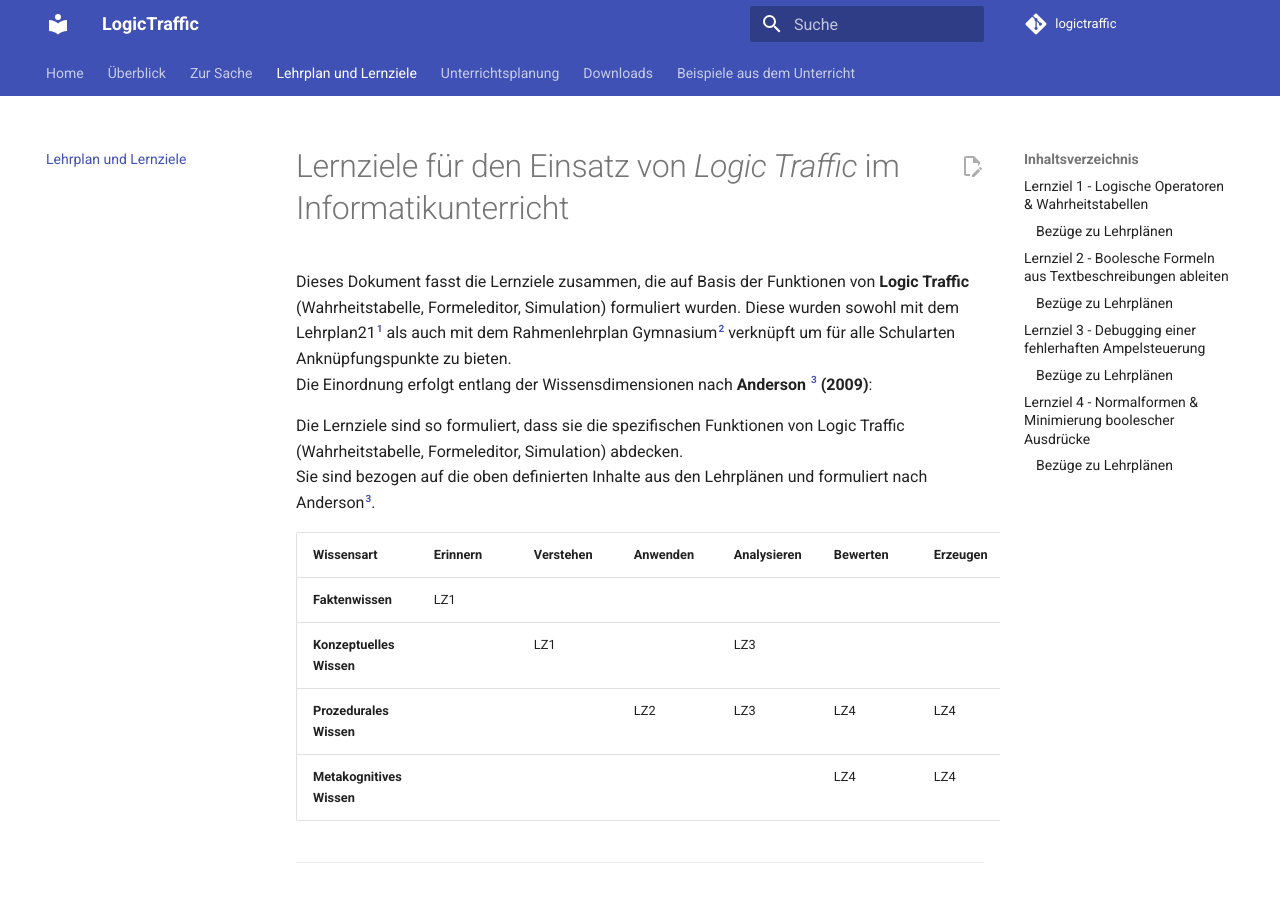
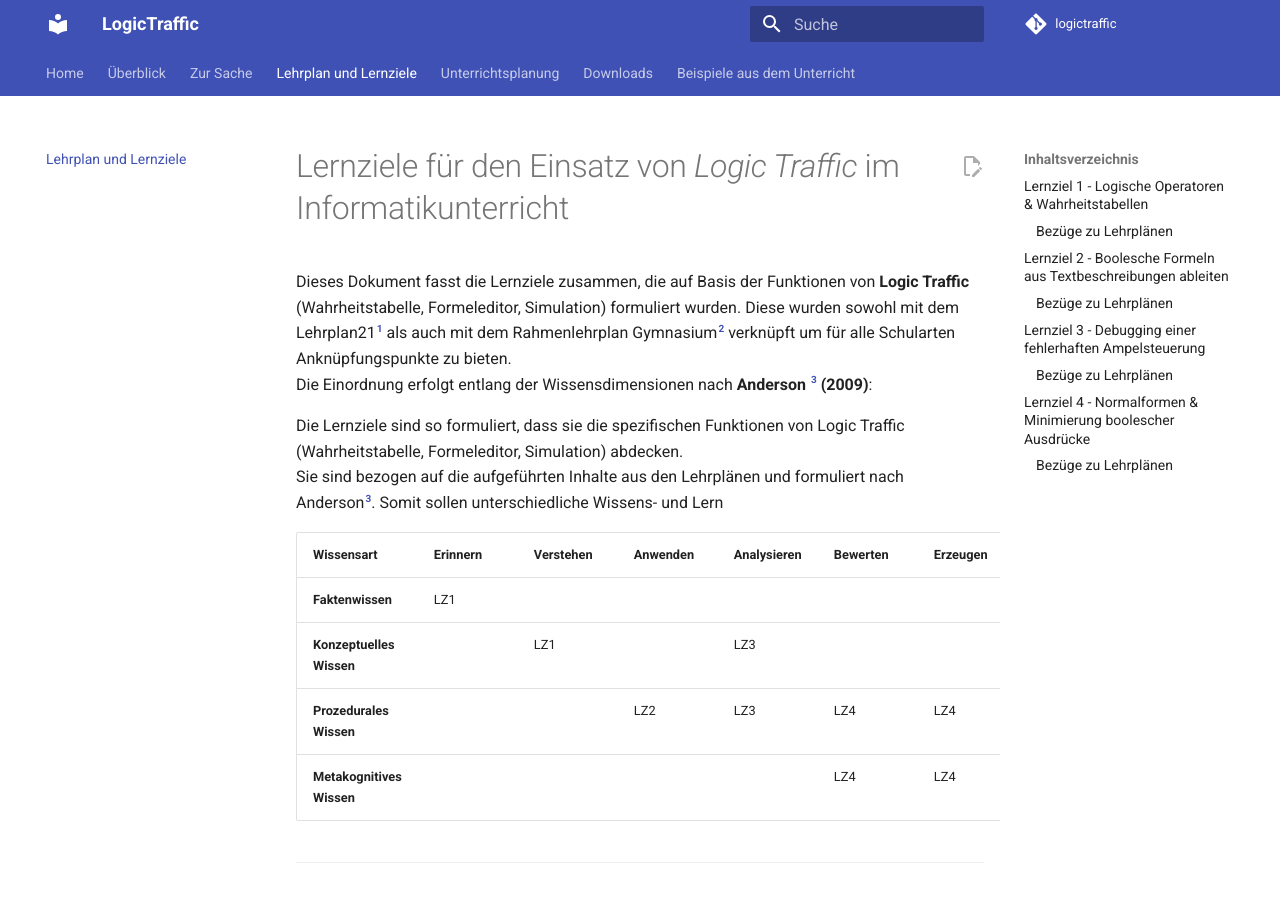
Before and after one commit to salomegolden/logictraffic, an MkDocs documentation site: the page built from docs/goals.md, in a window 1280 px wide and 900 px high. Built offline with MkDocs 1.6.1 and Material for MkDocs 9.7.7, drawn with Linux system fonts in a browser that asks for light colours; comment, search, counter and statistics services are not loaded.

Commit message:
Weitere Korrekturen an der Sprache bei den lernzielen
Updated wording for clarity and consistency.

```diff
--- a/docs/goals.md
+++ b/docs/goals.md
@@ -5,7 +5,7 @@
 Die Einordnung erfolgt entlang der Wissensdimensionen nach **Anderson [^3] (2009)**:
 
 Die Lernziele sind so formuliert, dass sie die spezifischen Funktionen von Logic Traffic (Wahrheitstabelle, Formeleditor, Simulation) abdecken.
-Sie sind bezogen auf die oben definierten Inhalte aus den Lehrplänen und formuliert nach Anderson[^3].
+Sie sind bezogen auf die aufgeführten Inhalte aus den Lehrplänen und formuliert nach Anderson[^3]. Somit sollen unterschiedliche Wissens- und Lern
 
 | Wissensart               | Erinnern | Verstehen | Anwenden | Analysieren | Bewerten | Erzeugen |
 |--------------------------|----------|-----------|----------|-------------|----------|----------|
```
